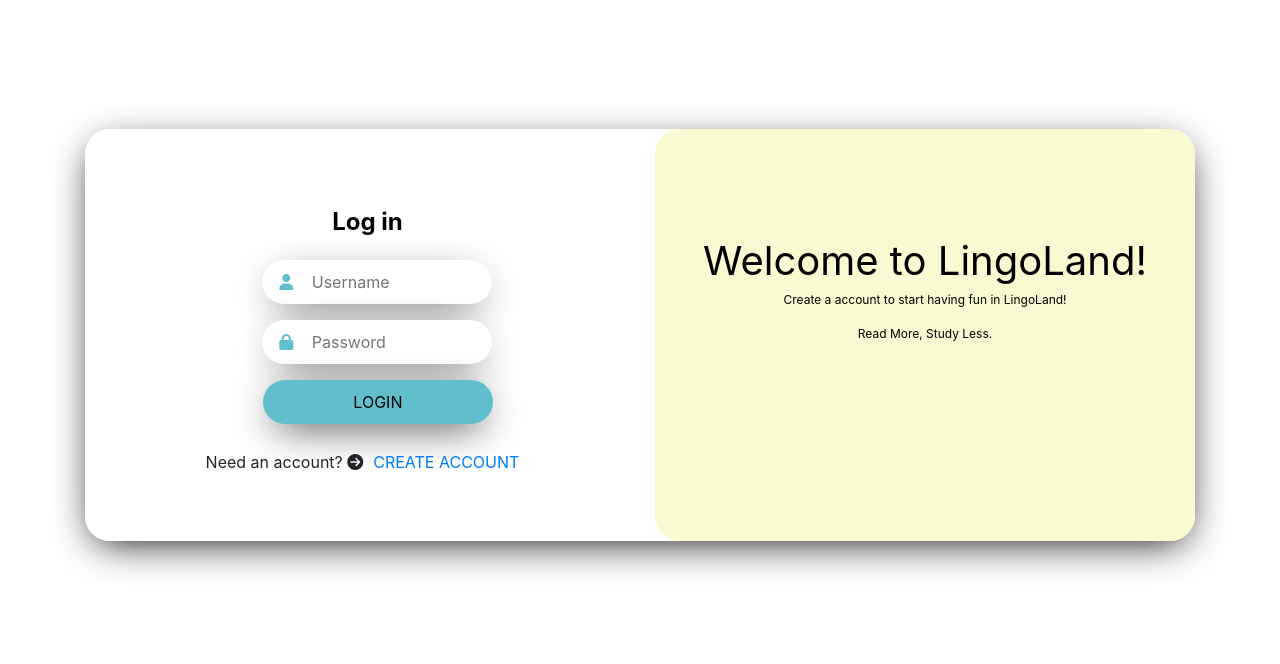
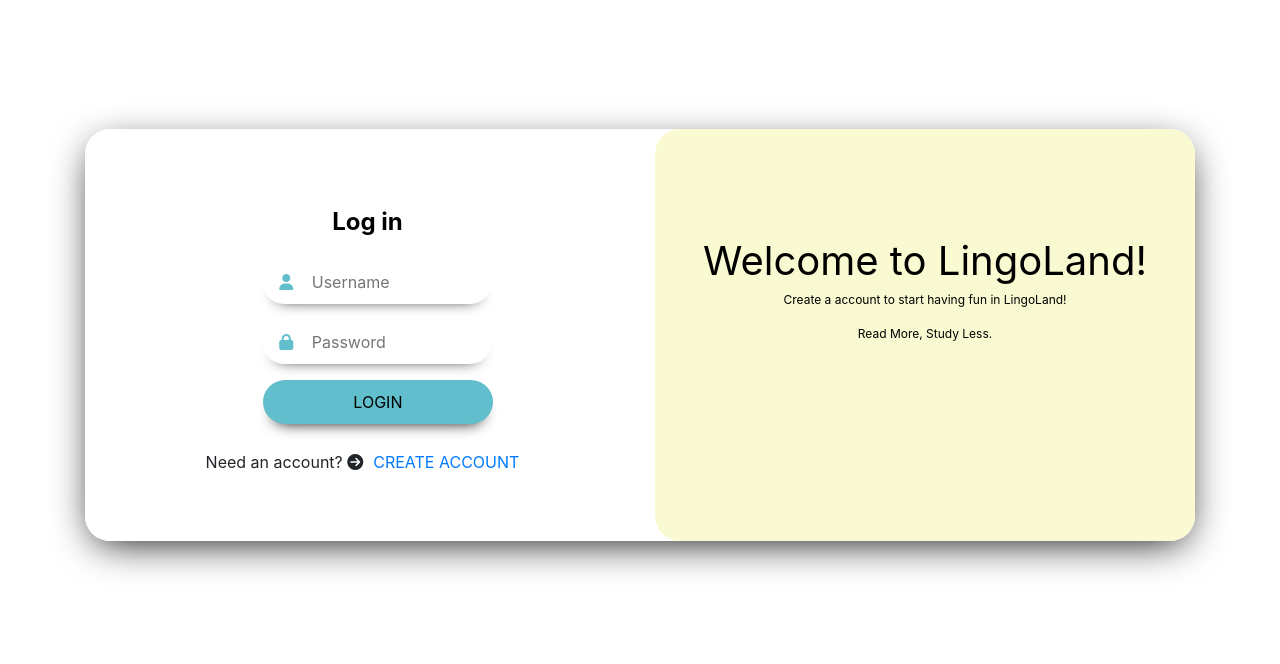
Before and after one commit to lysms/LingoLand, a PHP site: page /auth.php in a window 1280 px wide. Shown: the part 65-729 px from the top of the page. Run offline with PHP 8.4, Linux system fonts and the light colour scheme; some libraries are stand-ins or nearby versions.

Commit message:
Update main.css

```diff
--- a/auth/main.css
+++ b/auth/main.css
@@ -84,7 +84,7 @@ body{
     padding: 10px;
     padding-left: 50px;
     border: none;
-    box-shadow: 0px 10px 40px -14px black;
+    box-shadow: 0px 10px 15px -14px black;
 }
 
 .myLeftCtn .myInput:focus{
@@ -104,7 +104,7 @@ body{
     margin-left: 1.3em;
     border-radius: 25px;
     padding: 10px;
-    box-shadow: 0px 10px 41px -11px black;
+    box-shadow: 0px 10px 15px -11px black;
 }
 
 .myLeftCtn .butt:hover{
```
